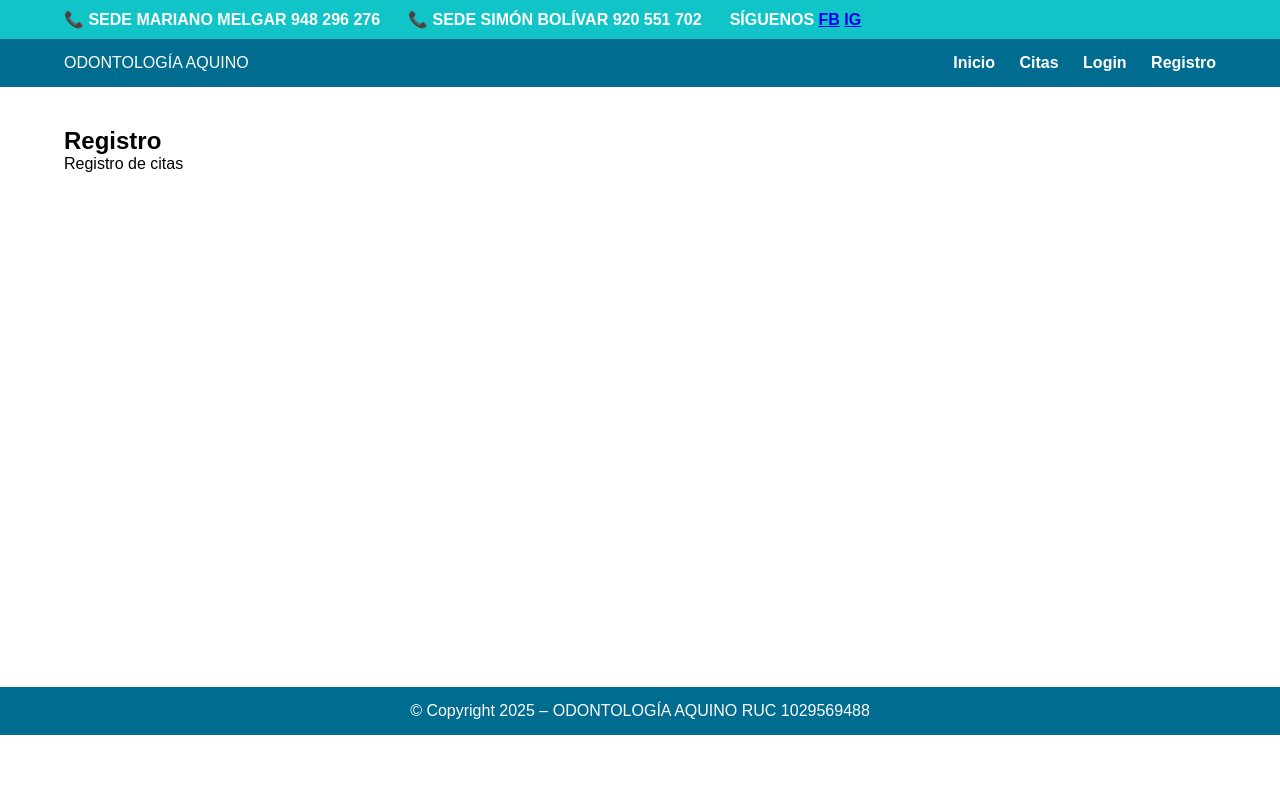
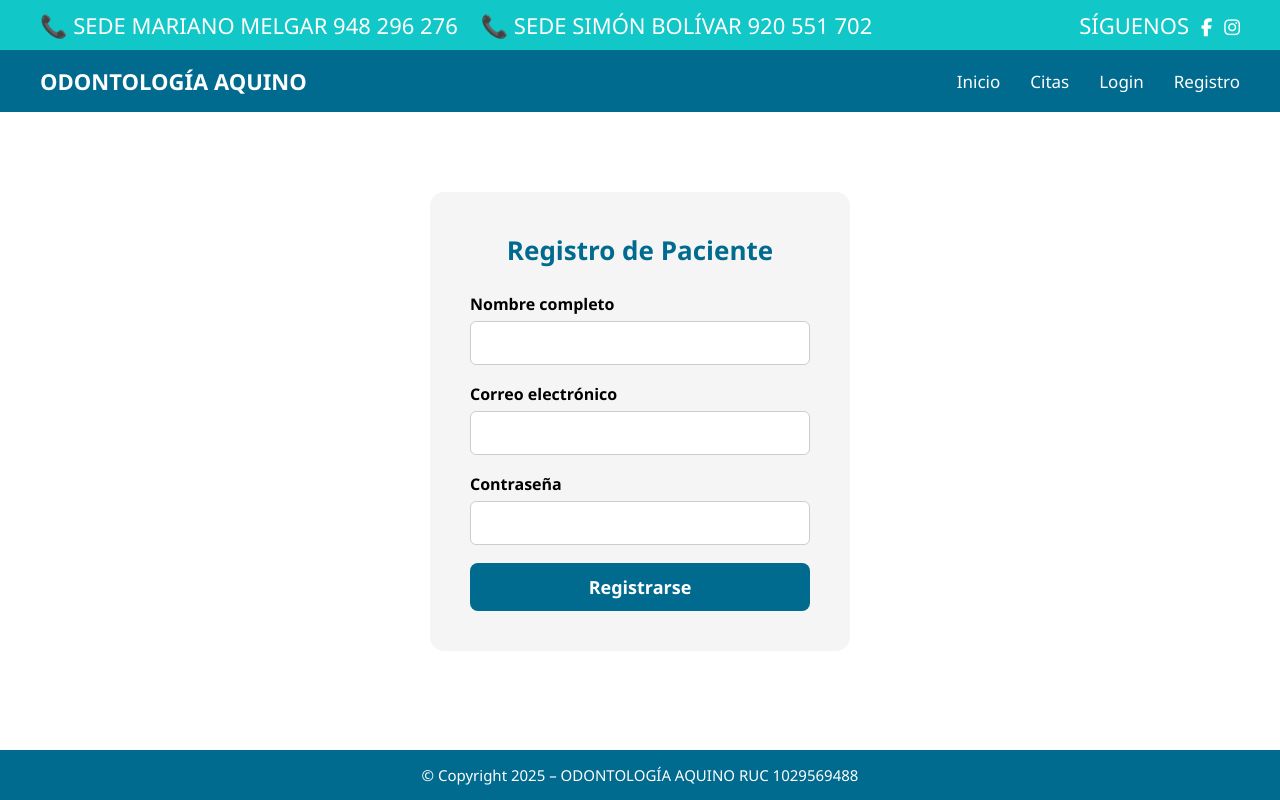
Before and after one commit to GusLinares17/proyecto_grupal, a Flask app: page /registro in a window 1280 px wide. Run offline with Flask 3, Linux system fonts and the light colour scheme.

Commit message:
Modificando registro y css

```diff
--- a/static/css/styles.css
+++ b/static/css/styles.css
@@ -3,82 +3,152 @@
     margin: 0;
     padding: 0;
     box-sizing: border-box;
-    font-family: Arial, Helvetica, sans-serif;
+    font-family: "Segoe UI", Arial, sans-serif;
 }
 
-/* VARIABLES DE COLOR */
-:root {
-    --celeste: #10c4c7;
-    --azul: #006c8f;
+body {
+    min-height: 100vh;
+    display: flex;
+    flex-direction: column;
 }
 
-/* BARRA SUPERIOR */
+/* TOP BAR */
 .top-bar {
-    background: var(--celeste);
+    background: #12c7c7;
     color: white;
-
+    padding: 10px 40px;
     display: flex;
-    justify-content: flex-start;
-    align-items: center;
-    gap: 28px;
-
-    padding: 10px 5%;
-    font-size: 16px;
-    font-weight: 600;
+    justify-content: space-between;
+    font-size: 22px;
 }
 
+.top-left {
+    display: flex;
+    gap: 30px;
+}
 
-/* HEADER */
-.main-header {
-    background: var(--azul);
+.top-right {
+    display: flex;
+    align-items: center;
+    gap: 12px;
+}
+
+.top-right i {
+    font-size: 18px;
     color: white;
+}
+
+/* NAVBAR */
+.navbar {
+    background: #006b8f;
+    color: white;
+    padding: 16px 40px;
     display: flex;
-    flex-wrap: wrap;
     justify-content: space-between;
     align-items: center;
-    padding: 15px 5%;
 }
 
-.main-header nav a {
-    color: white;
-    text-decoration: none;
-    margin-left: 20px;
+.logo {
+    font-size: 22px;
     font-weight: bold;
 }
 
-/* CONTENEDOR GENERAL */
-.container {
-    padding: 40px 5%;
-    min-height: calc(100vh - 200px);
+.menu {
+    list-style: none;
+    display: flex;
+    gap: 30px;
+}
+
+.menu a {
+    color: white;
+    text-decoration: none;
+    font-size: 17px;
+}
+
+/* CONTENIDO */
+.contenido {
+    flex: 1;
 }
 
 /* HERO */
-.hero {
-    width: 100vw;
-    margin-left: calc(-50vw + 50%);
-    height: clamp(320px, 55vh, 520px);
-
-    background: url("../img/hero.jpg") center center / contain no-repeat;
-    background-color: #eaf6f8; /* relleno cuando sobren bordes */
-
-    display: flex;
-    align-items: center;
+.hero img {
+    width: 100%;
+    height: auto;
+    max-height: 550px;
+    object-fit: contain;   /* NO corta caras */
+    background: #eef7f8;
 }
 
-
-/* FORMULARIOS (login, registro, etc.) */
-.form-container {
-    max-width: 420px;
-    margin: 60px auto;
-    padding: 30px;
-    background: #f5f5f5;
-    border-radius: 8px;
+/* FRASE */
+.frase {
+    text-align: center;
+    font-size: 26px;
+    font-weight: 600;
+    color: #006b8f;
+    padding: 30px 0;
 }
 
 /* FOOTER */
 footer {
-    background: var(--azul);
+    background: #006b8f;
     color: white;
     text-align: center;
     padding: 15px;
+    font-size: 15px;
 }
+
+
+
+/* ==============================
+   FORMULARIOS (REGISTRO / LOGIN)
+============================== */
+.form-container {
+    max-width: 420px;
+    margin: 80px auto;
+    padding: 40px;
+
+    background: #f5f5f5;
+    border-radius: 14px;
+}
+
+.form-container h2 {
+    text-align: center;
+    margin-bottom: 25px;
+    font-size: 26px;
+    color: #006b8f;
+}
+
+.campo {
+    display: flex;
+    flex-direction: column;
+    margin-bottom: 18px;
+}
+
+.campo label {
+    font-weight: 600;
+    margin-bottom: 6px;
+}
+
+.campo input {
+    padding: 10px;
+    font-size: 16px;
+    border-radius: 6px;
+    border: 1px solid #ccc;
+}
+
+.btn-principal {
+    width: 100%;
+    padding: 12px;
+    font-size: 18px;
+    font-weight: bold;
+
+    background: #006b8f;
+    color: white;
+    border: none;
+    border-radius: 8px;
+    cursor: pointer;
+}
+
+.btn-principal:hover {
+    background: #00506b;
+}
--- a/templates/base.html
+++ b/templates/base.html
@@ -3,42 +3,53 @@
 <head>
     <meta charset="UTF-8">
     <title>Odontología Aquino</title>
-    <meta name="viewport" content="width=device-width, initial-scale=1.0">
+
+    <!-- ICONOS POR DEFECTO (NO IMÁGENES) -->
+    <link rel="stylesheet"
+          href="https://cdnjs.cloudflare.com/ajax/libs/font-awesome/6.5.1/css/all.min.css">
+
     <link rel="stylesheet" href="{{ url_for('static', filename='css/styles.css') }}">
 </head>
 <body>
 
 <!-- BARRA SUPERIOR -->
 <div class="top-bar">
-    <div>📞 SEDE MARIANO MELGAR <strong>948 296 276</strong></div>
-    <div>📞 SEDE SIMÓN BOLÍVAR <strong>920 551 702</strong></div>
-    <div class="social">
-        SÍGUENOS
-        <a href="https://www.facebook.com/profile.php?id=100057601592425" target="_blank">FB</a>
-        <a href="#">IG</a>
+    <div class="top-left">
+        📞 SEDE MARIANO MELGAR 948 296 276
+        &nbsp;&nbsp;
+        📞 SEDE SIMÓN BOLÍVAR 920 551 702
+    </div>
+
+    <div class="top-right">
+        <span>SÍGUENOS</span>
+        <a href="https://www.facebook.com/profile.php?id=100057601592425" target="_blank">
+            <i class="fa-brands fa-facebook-f"></i>
+        </a>
+        <a href="#">
+            <i class="fa-brands fa-instagram"></i>
+        </a>
     </div>
 </div>
 
-<!-- HEADER -->
-<header class="main-header">
+<!-- NAV -->
+<nav class="navbar">
     <div class="logo">ODONTOLOGÍA AQUINO</div>
-    <nav>
-        <a href="/">Inicio</a>
-        <a href="/cita">Citas</a>
-        <a href="/login">Login</a>
-        <a href="/registro">Registro</a>
-    </nav>
-</header>
+    <ul class="menu">
+        <li><a href="/">Inicio</a></li>
+        <li><a href="/cita">Citas</a></li>
+        <li><a href="/login">Login</a></li>
+        <li><a href="/registro">Registro</a></li>
+    </ul>
+</nav>
 
 <!-- CONTENIDO -->
-<main class="container">
+<main class="contenido">
     {% block contenido %}{% endblock %}
 </main>
 
 <!-- FOOTER -->
 <footer>
-    © Copyright 2025 – ODONTOLOGÍA AQUINO
-    RUC 1029569488
+    © Copyright 2025 – ODONTOLOGÍA AQUINO RUC 1029569488
 </footer>
 
 </body>
--- a/templates/registro.html
+++ b/templates/registro.html
@@ -1,6 +1,30 @@
 {% extends "base.html" %}
 
 {% block contenido %}
-    <h2>Registro</h2>
-    <p>Registro de citas</p>
+
+<div class="form-container">
+    <h2>Registro de Paciente</h2>
+
+    <form method="POST" action="/registro">
+        <div class="campo">
+            <label>Nombre completo</label>
+            <input type="text" name="nombre" required>
+        </div>
+
+        <div class="campo">
+            <label>Correo electrónico</label>
+            <input type="email" name="correo" required>
+        </div>
+
+        <div class="campo">
+            <label>Contraseña</label>
+            <input type="password" name="password" required>
+        </div>
+
+        <button type="submit" class="btn-principal">
+            Registrarse
+        </button>
+    </form>
+</div>
+
 {% endblock %}
```
Also changed, not shown: templates/index.html (+7 -4 lines), static/img/facebook.png (added), static/img/instagram.png (added).
